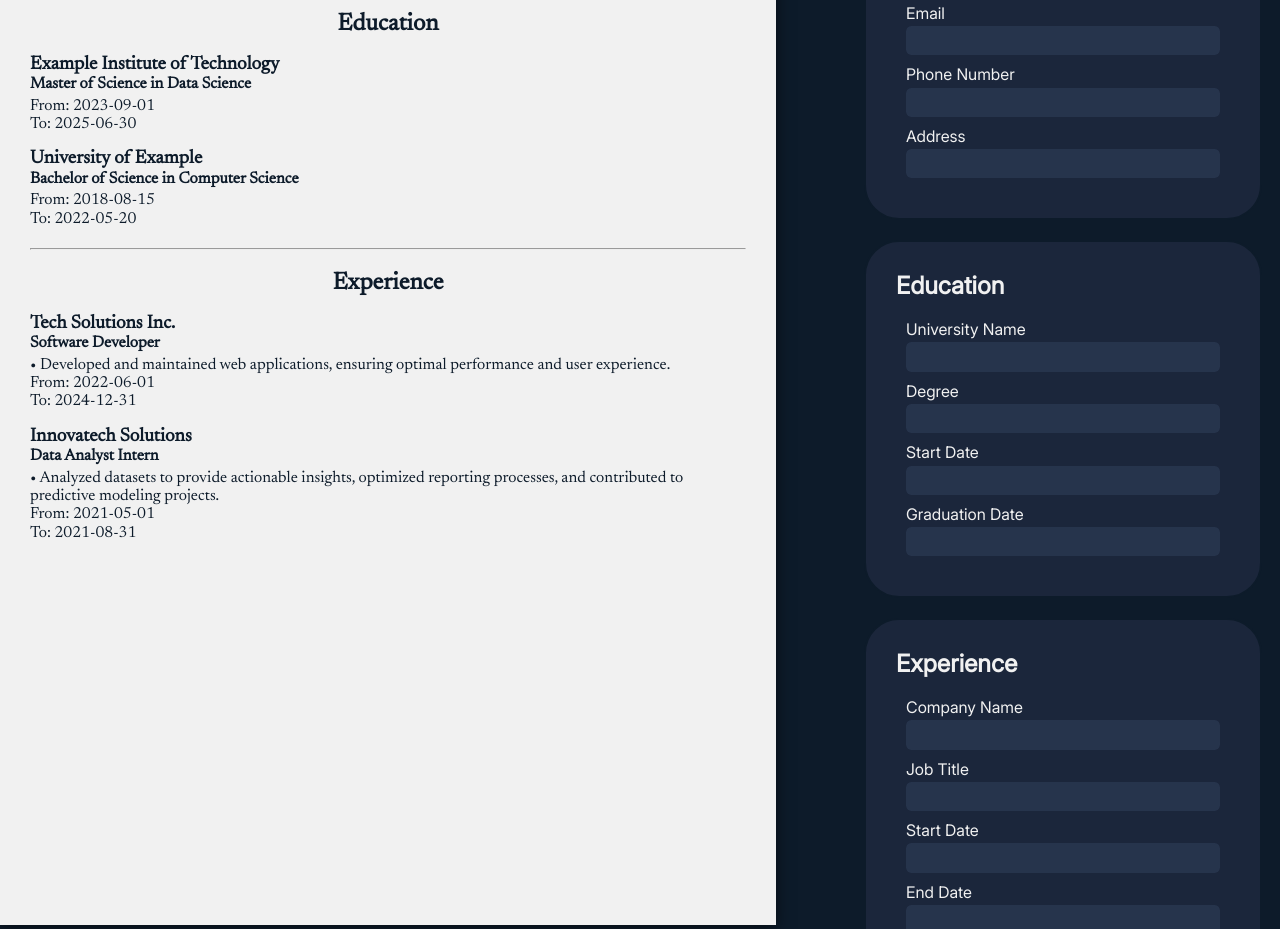
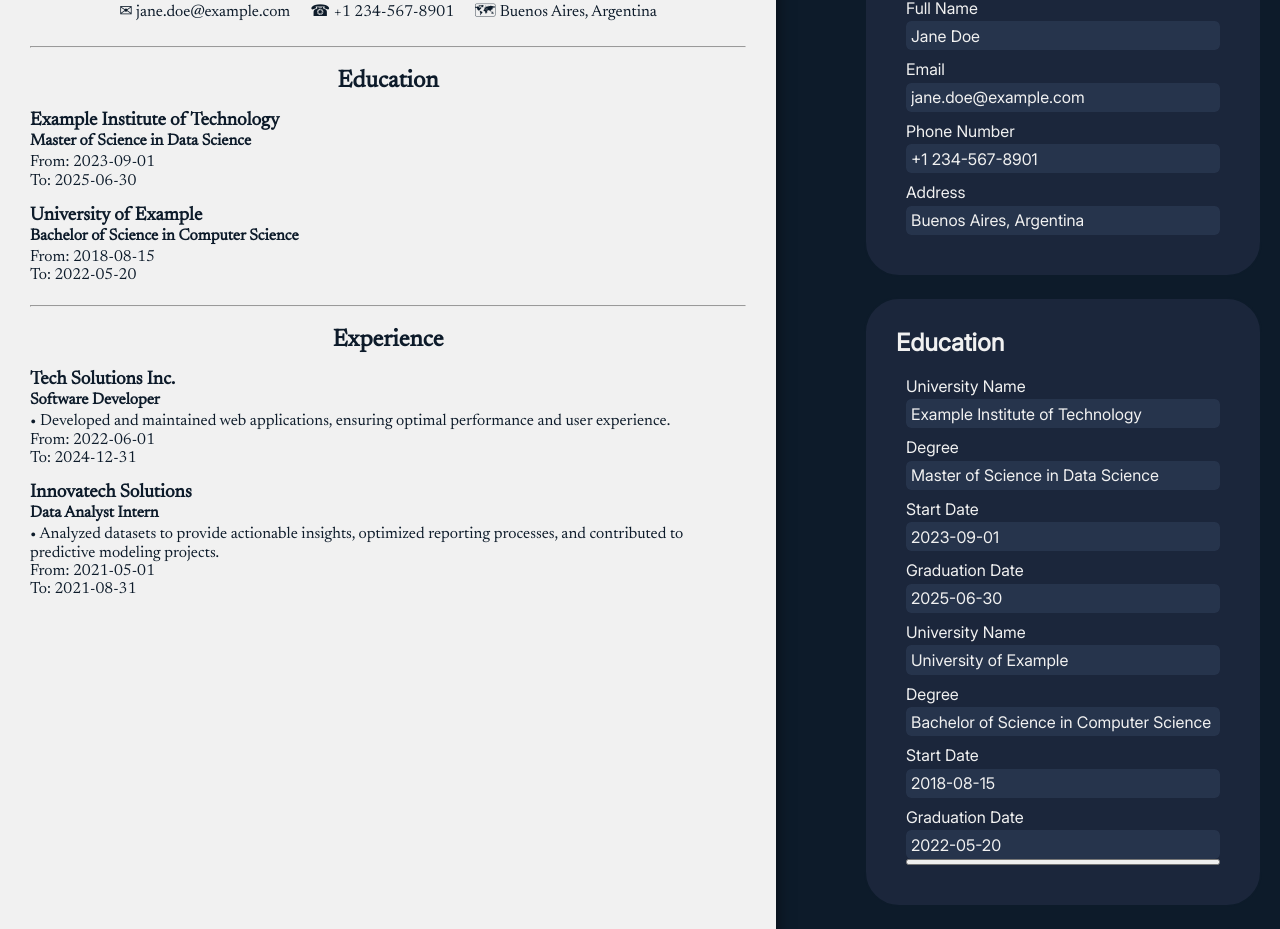
Before and after one commit to gianlucaegallino/CV-Builder-Ultimate, a React (Vite) app: page / in a window 1280 px wide. Shown: the part 315-1244 px from the top of the page. Built offline with nearby package versions, Linux system fonts and the light colour scheme.

Commit message:
Finish dynamic quantity support on frontend

```diff
--- a/src/components/App.jsx
+++ b/src/components/App.jsx
@@ -46,24 +46,28 @@ function App() {
       startDate: "2021-05-01",
       endDate: "2021-08-31",
       key: crypto.randomUUID(),
-    }]
-  );
+    },
+  ]);
 
-  function handlePersonalDataChange(field, value) {
+  function handlePersonalDataChange(field, index, value) {
     if (field) {
       setPersonalData({ ...personalData, [`${field}`]: value });
     }
   }
 
-  function handleEducationDataChange(field, value) {
-    if (field) {
-      setEducationData({ ...educationData, [`${field}`]: value });
+  function handleEducationDataChange(field, index, value) {
+    if (field && index != null) {
+      let newData = [...educationData];
+      newData[index] = { ...newData[index], [`${field}`]: value };
+      setEducationData(newData);
     }
   }
 
-  function handleJobDataChange(field, value) {
-    if (field) {
-      setJobData({ ...jobData, [`${field}`]: value });
+  function handleJobDataChange(field, index, value) {
+    if (field && index != null) {
+      let newData = [...jobData];
+      newData[index] = { ...newData[index], [`${field}`]: value };
+      setJobData(newData);
     }
   }
 
@@ -87,6 +91,9 @@ function App() {
           personalFn={handlePersonalDataChange}
           educationFn={handleEducationDataChange}
           jobFn={handleJobDataChange}
+          perData={personalData}
+          edData={educationData}
+          jobData={jobData}
         />
       </main>
     </>
--- a/src/components/CVForm.jsx
+++ b/src/components/CVForm.jsx
@@ -1,35 +1,159 @@
-import "../styles/CVForm.css"
+import "../styles/CVForm.css";
 
 import InputWrapper from "./InputWrapper";
 import LabeledInput from "./LabeledInput";
 
-export default function CVForm({personalFn, educationFn, jobFn}) {
+export default function CVForm({
+  personalFn,
+  educationFn,
+  jobFn,
+  perData,
+  edData,
+  jobData,
+}) {
+  let educations = [];
+  let jobs = [];
+
+  let elen = edData.length;
+  let jlen = edData.length;
+
+  //make forms for education
+  for (let i = 0; i < elen; i++) {
+    let {
+      university = false,
+      degree = false,
+      startDate = false,
+      endDate = false,
+      key,
+    } = edData[i];
+
+    educations.push(
+      <div key={key}>
+        <LabeledInput
+          label="University Name"
+          field="university"
+          initialValue={university}
+          extraFunction={educationFn}
+          index={i}
+        ></LabeledInput>
+        <LabeledInput
+          label="Degree"
+          field="degree"
+          initialValue={degree}
+          extraFunction={educationFn}
+          index={i}
+        ></LabeledInput>
+        <LabeledInput
+          label="Start Date"
+          field="startDate"
+          initialValue={startDate}
+          extraFunction={educationFn}
+          index={i}
+        ></LabeledInput>
+        <LabeledInput
+          label="Graduation Date"
+          field="endDate"
+          initialValue={endDate}
+          extraFunction={educationFn}
+          index={i}
+        ></LabeledInput>
+      </div>
+    );
+  }
+
+  //make forms for jobs
+  for (let j = 0; j < jlen; j++) {
+    let {
+      company = false,
+      jobTitle = false,
+      description = false,
+      startDate = false,
+      endDate = false,
+      key,
+    } = jobData[j];
+
+    jobs.push(
+      <div key={key}>
+        <LabeledInput
+          label="Company Name"
+          field="company"
+          initialValue={company}
+          extraFunction={jobFn}
+          index={j}
+        ></LabeledInput>
+        <LabeledInput
+          label="Job Title"
+          field="jobTitle"
+          initialValue={jobTitle}
+          extraFunction={jobFn}
+          index={j}
+        ></LabeledInput>
+        <LabeledInput
+          label="Start Date"
+          field="startDate"
+          initialValue={startDate}
+          extraFunction={jobFn}
+          index={j}
+        ></LabeledInput>
+        <LabeledInput
+          label="End Date"
+          field="endDate"
+          initialValue={endDate}
+          extraFunction={jobFn}
+          index={j}
+        ></LabeledInput>
+        <LabeledInput
+          label="Description"
+          field="description"
+          initialValue={description}
+          extraFunction={jobFn}
+          index={j}
+        ></LabeledInput>
+      </div>
+    );
+  }
+
+  function addNewEducation() {}
+
+  function addNewJob() {}
+
   return (
     <div className="CVForm">
       <InputWrapper title="Personal Information">
-        <LabeledInput label="Full Name" field="name" extraFunction={personalFn}></LabeledInput>
-        <LabeledInput label="Email" field="email" extraFunction={personalFn}></LabeledInput>
-        <LabeledInput label="Phone Number" field="phone" extraFunction={personalFn}></LabeledInput>
-        <LabeledInput label="Address" field="address" extraFunction={personalFn}></LabeledInput>
-
+        <LabeledInput
+          label="Full Name"
+          field="name"
+          extraFunction={personalFn}
+          initialValue={perData.name}
+        ></LabeledInput>
+        <LabeledInput
+          label="Email"
+          field="email"
+          extraFunction={personalFn}
+          initialValue={perData.email}
+        ></LabeledInput>
+        <LabeledInput
+          label="Phone Number"
+          field="phone"
+          extraFunction={personalFn}
+          initialValue={perData.phone}
+        ></LabeledInput>
+        <LabeledInput
+          label="Address"
+          field="address"
+          extraFunction={personalFn}
+          initialValue={perData.address}
+        ></LabeledInput>
       </InputWrapper>
 
-      {/*         TODO: Make this support multiples. */}
       <InputWrapper title="Education">
-        <LabeledInput label="University Name" field="university" extraFunction={educationFn}></LabeledInput>
-        <LabeledInput label="Degree" field="degree" extraFunction={educationFn}></LabeledInput>
-        <LabeledInput label="Start Date" field="startDate" extraFunction={educationFn}></LabeledInput>
-        <LabeledInput label="Graduation Date" field="endDate" extraFunction={educationFn}></LabeledInput>
+        {educations}
+        <button onClick={addNewEducation}></button>
       </InputWrapper>
 
-
-      {/*         TODO: Make this support multiples. */}
       <InputWrapper title="Experience">
-      <LabeledInput label="Company Name" field="company" extraFunction={jobFn}></LabeledInput>
-        <LabeledInput label="Job Title" field="jobTitle" extraFunction={jobFn}></LabeledInput>
-        <LabeledInput label="Start Date" field="startDate" extraFunction={jobFn}></LabeledInput>
-        <LabeledInput label="End Date" field="endDate" extraFunction={jobFn}></LabeledInput>
-        <LabeledInput label="Description" field="description" extraFunction={jobFn}></LabeledInput>
+        {jobs}
+        <button onClick={addNewJob}></button>
       </InputWrapper>
     </div>
   );
--- a/src/components/LabeledInput.jsx
+++ b/src/components/LabeledInput.jsx
@@ -6,13 +6,14 @@ export default function LabeledInput({
   label = "Input Label",
   initialValue = "",
   extraFunction = null,
-  field = null
+  field = null,
+  index = null,
 }) {
   const [value, setValue] = useState(initialValue);
 
   const handleChange = (e) => {
     setValue(e.target.value);
-    extraFunction(field, e.target.value);
+    extraFunction(field, index, e.target.value);
   };
 
   return (
```
